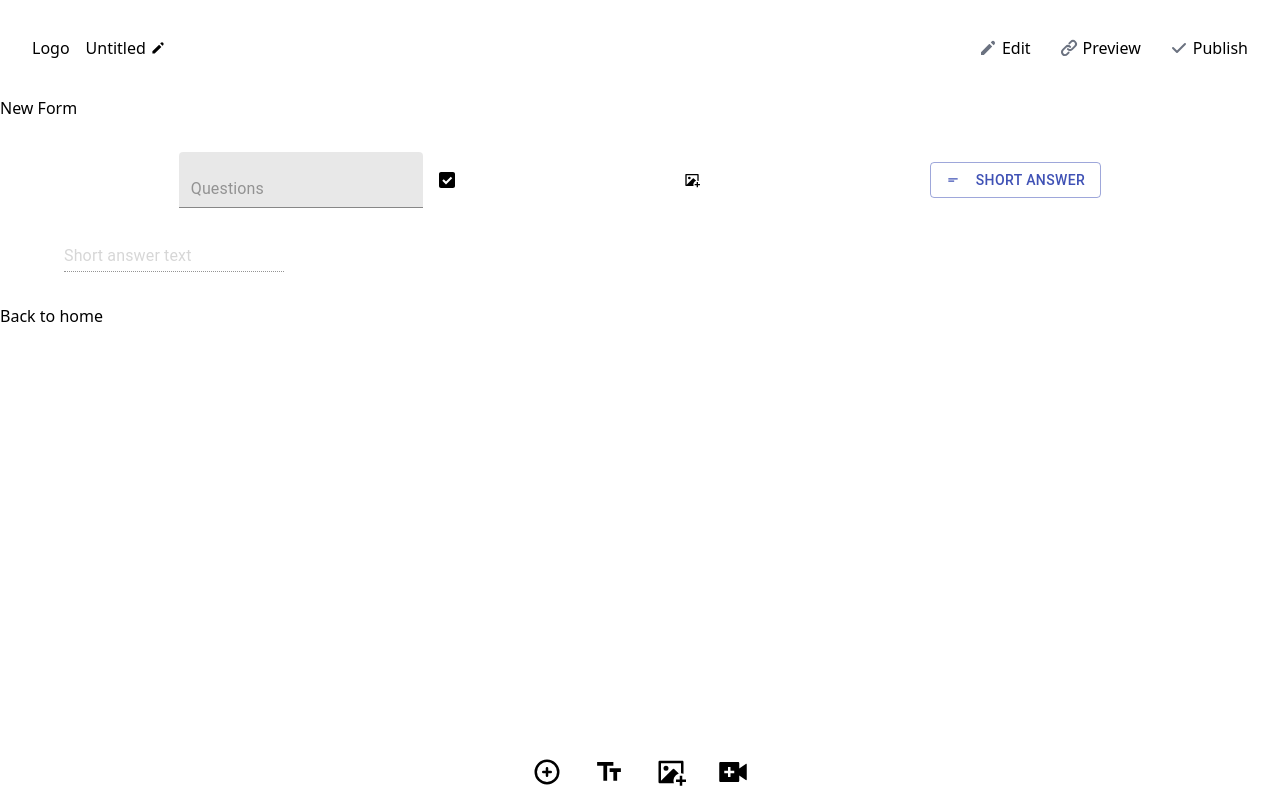
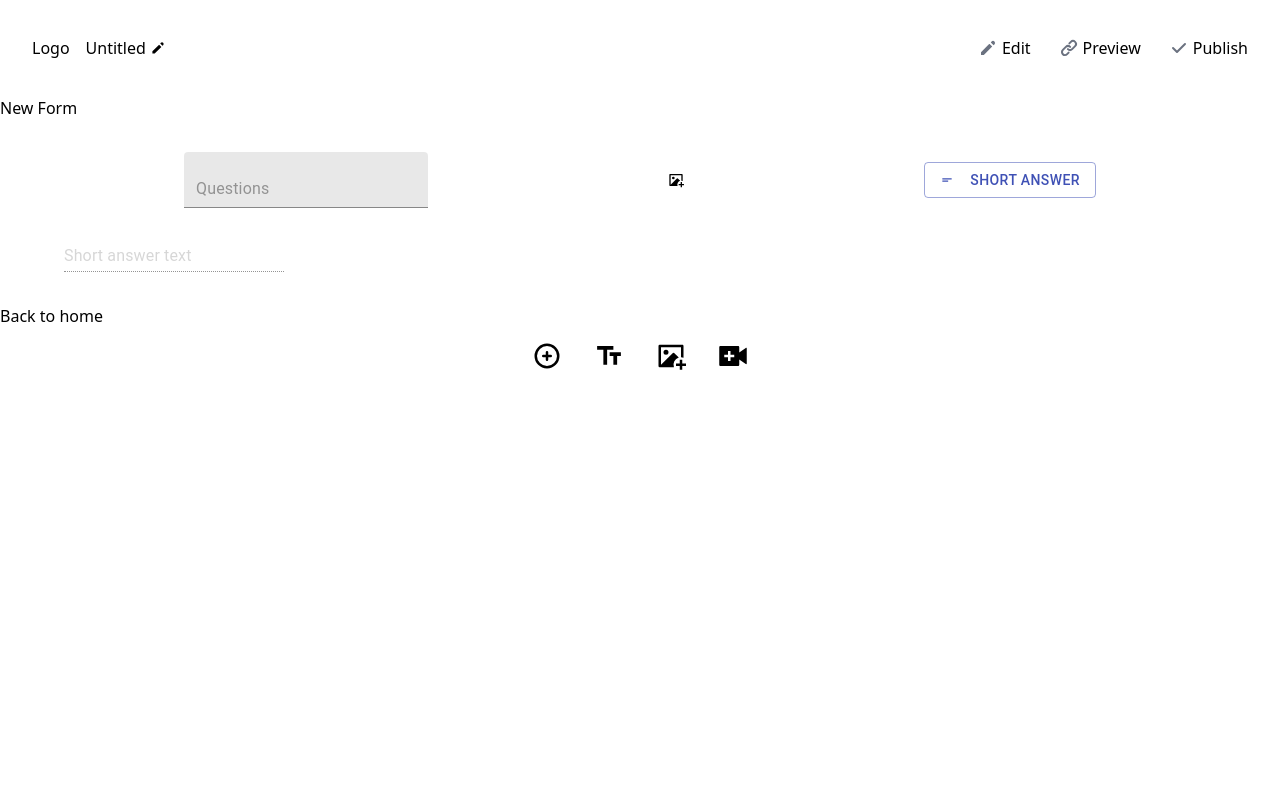
Before and after one commit to shareef99/attendance-form, a Next.js app: page /form/new in a window 1280 px wide. Built offline with nearby package versions, Linux system fonts and the light colour scheme.

Commit message:
Refactor question component

```diff
--- a/components/add-questions/Question.tsx
+++ b/components/add-questions/Question.tsx
@@ -1,11 +1,4 @@
-// Material-Ui import(s)
 import TextField from "@material-ui/core/TextField";
-import { ImCheckboxChecked } from "react-icons/im";
-
-// React-Hook-Form Imports
-import { useForm, SubmitHandler } from "react-hook-form";
-
-// Others
 import { useQuestions } from "../../context/questionsContext";
 import { IconType } from "react-icons";
 
@@ -21,19 +14,10 @@ interface QuestionFormType {
 }
 
 const Question = ({ id, option, optionIcon, preview }: Props) => {
-    // Context
     const { updateQuestion, questions } = useQuestions();
 
-    // React-Hook-Form
-    const { register, handleSubmit } = useForm<QuestionFormType>();
-
-    const onSubmit: SubmitHandler<QuestionFormType> = (data) => {
-        const { question } = data;
-        updateQuestion(id, option, optionIcon, question);
-    };
-
     return (
-        <form className="rowCenter space-x-4" onSubmit={handleSubmit(onSubmit)}>
+        <div className="rowCenter space-x-4">
             <TextField
                 className="border-b-4"
                 type="text"
@@ -43,16 +27,11 @@ const Question = ({ id, option, optionIcon, preview }: Props) => {
                 defaultValue={
                     questions.find((x) => x.id === id).question || undefined
                 }
-                {...register("question")}
+                onChange={(e) =>
+                    updateQuestion(id, option, optionIcon, e.target.value)
+                }
             />
-            {preview ? (
-                <></>
-            ) : (
-                <button type="submit">
-                    <ImCheckboxChecked />
-                </button>
-            )}
-        </form>
+        </div>
     );
 };
 
--- a/components/new-form/NewFormFooter.tsx
+++ b/components/new-form/NewFormFooter.tsx
@@ -11,10 +11,9 @@ const NewFormFooter = ({}: Props) => {
     const { handleAddQuestions } = useQuestions();
 
     return (
-        <footer className="rowCenter">
+        <footer className="rowCenter sticky bottom-0">
             <div
-                className={`absolute bottom-0 left-auto right-auto rowCenter space-x-8 h-14 container
-                    ${classes.newFormFooterIcons}`}
+                className={`rowCenter space-x-8 h-14 container ${classes.newFormFooterIcons}`}
             >
                 <HiOutlinePlusCircle
                     title="Add Question"
```
